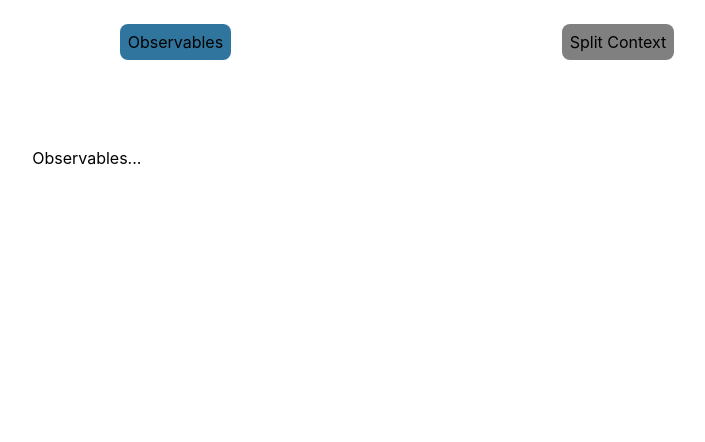
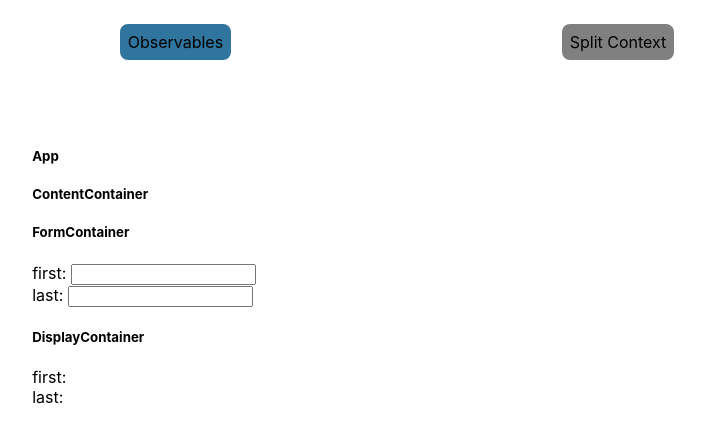
Before and after one commit to EdgardoArriagada/fast-contexts, a Next.js app: page /observables in a window 1280 px wide. Shown: the top 442 px of the page, without its empty margins (243-948 px from the left). Built offline with nearby package versions, Linux system fonts and the light colour scheme.

Commit message:
implement stores solution compatible with react 17

```diff
--- /dev/null
+++ b/contexts/createFastContext.tsx
@@ -0,0 +1,76 @@
+import React, {
+  useRef,
+  createContext,
+  useContext,
+  useCallback,
+  useState,
+  useEffect,
+} from 'react'
+
+export default function createFastContext<Store>(initialState: Store) {
+  function useStoreData(): {
+    get: () => Store
+    set: (value: Partial<Store>) => void
+    subscribe: (callback: () => void) => () => void
+  } {
+    const store = useRef(initialState)
+
+    const get = useCallback(() => store.current, [])
+
+    const subscribers = useRef(new Set<() => void>())
+
+    const set = useCallback((value: Partial<Store>) => {
+      store.current = { ...store.current, ...value }
+      subscribers.current.forEach((callback) => callback())
+    }, [])
+
+    const subscribe = useCallback((callback: () => void) => {
+      subscribers.current.add(callback)
+      return () => subscribers.current.delete(callback)
+    }, [])
+
+    return {
+      get,
+      set,
+      subscribe,
+    }
+  }
+
+  type UseStoreDataReturnType = ReturnType<typeof useStoreData>
+
+  const StoreContext = createContext<UseStoreDataReturnType | null>(null)
+
+  function Provider({ children }: { children: React.ReactNode }) {
+    return (
+      <StoreContext.Provider value={useStoreData()}>
+        {children}
+      </StoreContext.Provider>
+    )
+  }
+
+  function useStore<SelectorOutput>(
+    selector: (store: Store) => SelectorOutput
+  ): [SelectorOutput, (value: Partial<Store>) => void] {
+    const store = useContext(StoreContext)
+
+    if (!store) {
+      throw new Error('Store not found')
+    }
+
+    const [state, setState] = useState(() => selector(store.get()))
+
+    useEffect(() => {
+      const callback = () => setState(selector(store.get()))
+      const unsubscribe = store.subscribe(callback)
+      callback()
+      return unsubscribe
+    }, [store, selector])
+
+    return [state, store.set]
+  }
+
+  return {
+    Provider,
+    useStore,
+  }
+}
--- /dev/null
+++ b/contexts/index.tsx
@@ -0,0 +1,2 @@
+import createFastContext from './createFastContext'
+export { createFastContext }
--- a/pages/observables/index.tsx
+++ b/pages/observables/index.tsx
@@ -1,5 +1,71 @@
+import { createFastContext } from '../../contexts'
+
+const { Provider, useStore } = createFastContext({
+  first: '',
+  last: '',
+})
+
+const TextInput = ({ value }: { value: 'first' | 'last' }) => {
+  const [fieldValue, setStore] = useStore((store) => store[value])
+  return (
+    <div className="field">
+      {value}:{' '}
+      <input
+        value={fieldValue}
+        onChange={(e) => setStore({ [value]: e.target.value })}
+      />
+    </div>
+  )
+}
+
+const Display = ({ value }: { value: 'first' | 'last' }) => {
+  const [fieldValue] = useStore((store) => store[value])
+  return (
+    <div className="value">
+      {value}: {fieldValue}
+    </div>
+  )
+}
+
+const FormContainer = () => {
+  return (
+    <div className="container">
+      <h5>FormContainer</h5>
+      <TextInput value="first" />
+      <TextInput value="last" />
+    </div>
+  )
+}
+
+const DisplayContainer = () => {
+  return (
+    <div className="container">
+      <h5>DisplayContainer</h5>
+      <Display value="first" />
+      <Display value="last" />
+    </div>
+  )
+}
+
+const ContentContainer = () => {
+  return (
+    <div className="container">
+      <h5>ContentContainer</h5>
+      <FormContainer />
+      <DisplayContainer />
+    </div>
+  )
+}
+
 function Observables() {
-  return <div>Observables...</div>
+  return (
+    <Provider>
+      <div className="container">
+        <h5>App</h5>
+        <ContentContainer />
+      </div>
+    </Provider>
+  )
 }
 
 export default Observables
```
